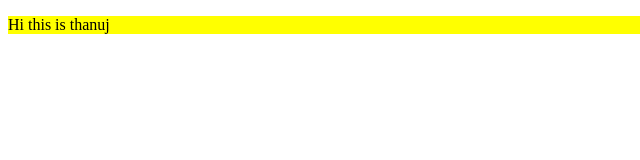
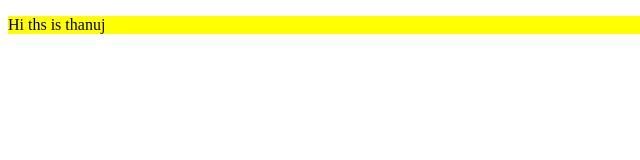
Before and after one commit to Thanujreddy123/testing, a plain HTML site: page index.html in a window 1280 px wide. Shown: the full height of the page, 0-640 px from the left. Drawn offline with Linux system fonts and the light colour scheme.

Commit message:
thi sis second commit

```diff
--- a/index.html
+++ b/index.html
@@ -5,6 +5,6 @@
 
     </head>
     <body>
-        <p id="root">Hi this is thanuj </p>
+        <p id="root">Hi ths is thanuj </p>
     </body>
 </html>
```
